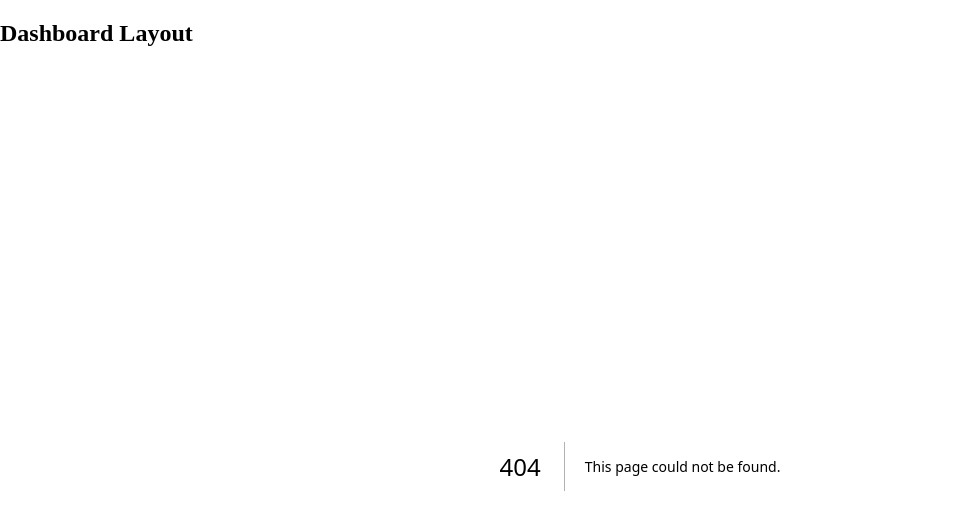
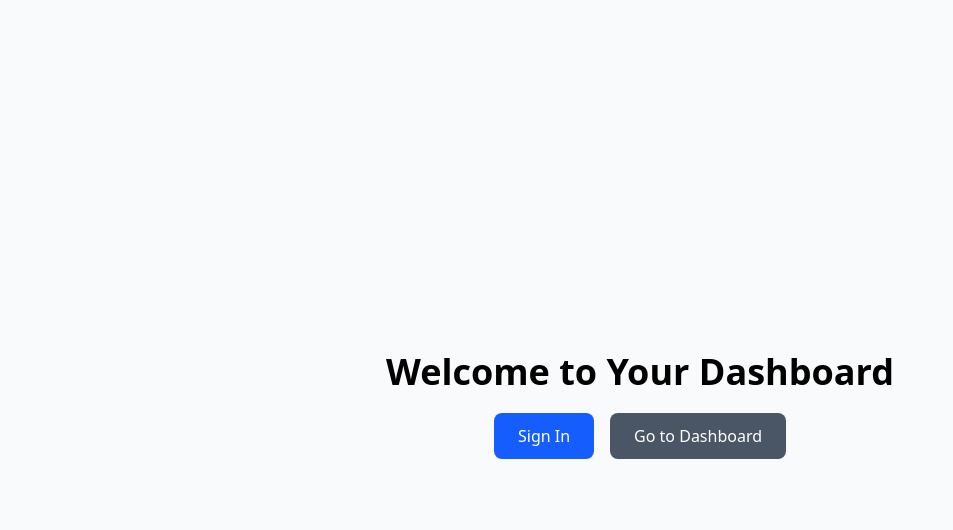
Before and after one commit to IBn-MIsbah/analytical_dashboard, a Next.js app: page / in a window 1280 px wide. Before the commit this address had no page. Shown: the top 530 px of the page, without its empty margins (0-953 px from the left). Built offline with nearby package versions, Linux system fonts and the light colour scheme.

Commit message:
base style, landing page, app layout

```diff
--- /dev/null
+++ b/app/globals.css
@@ -0,0 +1,94 @@
+@import "tailwindcss";
+
+:root {
+  --radius: 0.65rem;
+  --background: oklch(1 0 0);
+  --foreground: oklch(0.141 0.005 285.823);
+  --card: oklch(1 0 0);
+  --card-foreground: oklch(0.141 0.005 285.823);
+  --popover: oklch(1 0 0);
+  --popover-foreground: oklch(0.141 0.005 285.823);
+  --primary: oklch(0.488 0.243 264.376);
+  --primary-foreground: oklch(0.97 0.014 254.604);
+  --secondary: oklch(0.967 0.001 286.375);
+  --secondary-foreground: oklch(0.21 0.006 285.885);
+  --muted: oklch(0.967 0.001 286.375);
+  --muted-foreground: oklch(0.552 0.016 285.938);
+  --accent: oklch(0.967 0.001 286.375);
+  --accent-foreground: oklch(0.21 0.006 285.885);
+  --destructive: oklch(0.577 0.245 27.325);
+  --border: oklch(0.92 0.004 286.32);
+  --input: oklch(0.92 0.004 286.32);
+  --ring: oklch(0.708 0 0);
+  --chart-1: oklch(0.809 0.105 251.813);
+  --chart-2: oklch(0.623 0.214 259.815);
+  --chart-3: oklch(0.546 0.245 262.881);
+  --chart-4: oklch(0.488 0.243 264.376);
+  --chart-5: oklch(0.424 0.199 265.638);
+  --sidebar: oklch(0.985 0 0);
+  --sidebar-foreground: oklch(0.141 0.005 285.823);
+  --sidebar-primary: oklch(0.546 0.245 262.881);
+  --sidebar-primary-foreground: oklch(0.97 0.014 254.604);
+  --sidebar-accent: oklch(0.967 0.001 286.375);
+  --sidebar-accent-foreground: oklch(0.21 0.006 285.885);
+  --sidebar-border: oklch(0.92 0.004 286.32);
+  --sidebar-ring: oklch(0.708 0 0);
+}
+
+.dark {
+  --background: oklch(0.141 0.005 285.823);
+  --foreground: oklch(0.985 0 0);
+  --card: oklch(0.21 0.006 285.885);
+  --card-foreground: oklch(0.985 0 0);
+  --popover: oklch(0.21 0.006 285.885);
+  --popover-foreground: oklch(0.985 0 0);
+  --primary: oklch(0.488 0.243 264.376);
+  --primary-foreground: oklch(0.97 0.014 254.604);
+  --secondary: oklch(0.274 0.006 286.033);
+  --secondary-foreground: oklch(0.985 0 0);
+  --muted: oklch(0.274 0.006 286.033);
+  --muted-foreground: oklch(0.705 0.015 286.067);
+  --accent: oklch(0.274 0.006 286.033);
+  --accent-foreground: oklch(0.985 0 0);
+  --destructive: oklch(0.704 0.191 22.216);
+  --border: oklch(1 0 0 / 10%);
+  --input: oklch(1 0 0 / 15%);
+  --ring: oklch(0.556 0 0);
+  --chart-1: oklch(0.809 0.105 251.813);
+  --chart-2: oklch(0.623 0.214 259.815);
+  --chart-3: oklch(0.546 0.245 262.881);
+  --chart-4: oklch(0.488 0.243 264.376);
+  --chart-5: oklch(0.424 0.199 265.638);
+  --sidebar: oklch(0.21 0.006 285.885);
+  --sidebar-foreground: oklch(0.985 0 0);
+  --sidebar-primary: oklch(0.623 0.214 259.815);
+  --sidebar-primary-foreground: oklch(0.97 0.014 254.604);
+  --sidebar-accent: oklch(0.274 0.006 286.033);
+  --sidebar-accent-foreground: oklch(0.985 0 0);
+  --sidebar-border: oklch(1 0 0 / 10%);
+  --sidebar-ring: oklch(0.439 0 0);
+}
+
+@layer base {
+  :root {
+    --sidebar: oklch(0.985 0 0);
+    --sidebar-foreground: oklch(0.145 0 0);
+    --sidebar-primary: oklch(0.205 0 0);
+    --sidebar-primary-foreground: oklch(0.985 0 0);
+    --sidebar-accent: oklch(0.97 0 0);
+    --sidebar-accent-foreground: oklch(0.205 0 0);
+    --sidebar-border: oklch(0.922 0 0);
+    --sidebar-ring: oklch(0.708 0 0);
+  }
+
+  .dark {
+    --sidebar: oklch(0.205 0 0);
+    --sidebar-foreground: oklch(0.985 0 0);
+    --sidebar-primary: oklch(0.488 0.243 264.376);
+    --sidebar-primary-foreground: oklch(0.985 0 0);
+    --sidebar-accent: oklch(0.269 0 0);
+    --sidebar-accent-foreground: oklch(0.985 0 0);
+    --sidebar-border: oklch(1 0 0 / 10%);
+    --sidebar-ring: oklch(0.439 0 0);
+  }
+}
--- a/app/layout.tsx
+++ b/app/layout.tsx
@@ -1,17 +1,21 @@
-export default function DashboardLayout({
+import type { Metadata } from "next";
+import "./globals.css";
+
+export const metadata: Metadata = {
+  title: "Analytical Dashboard",
+  description: "Personal analytics dashboard",
+};
+
+export default function RootLayout({
   children,
 }: {
   children: React.ReactNode;
 }) {
   return (
-    <html>
-      <body>
-        <div className="min-h-screen bg-gray-100">
-          <nav className="bg-white shadow-sm p-4">
-            <h1 className="text-xl font-bold">Dashboard Layout</h1>
-          </nav>
-          <div className="container mx-auto p-4">{children}</div>
-        </div>
+    <html lang="en">
+      <body className="bg-gray-50">
+        {/* This renders the current page */}
+        {children}
       </body>
     </html>
   );
--- /dev/null
+++ b/app/page.tsx
@@ -0,0 +1,23 @@
+import Link from "next/link";
+
+export default function HomePage() {
+  return (
+    <div className="min-h-screen flex flex-col items-center justify-center">
+      <h1 className="text-4xl font-bold mb-8">Welcome to Your Dashboard</h1>
+      <div className="space-x-4">
+        <Link
+          href="/login"
+          className="bg-blue-600 text-white px-6 py-3 rounded-lg hover:bg-blue-700"
+        >
+          Sign In
+        </Link>
+        <Link
+          href="/dashboard"
+          className="bg-gray-600 text-white px-6 py-3 rounded-lg hover:bg-gray-700"
+        >
+          Go to Dashboard
+        </Link>
+      </div>
+    </div>
+  );
+}
```
